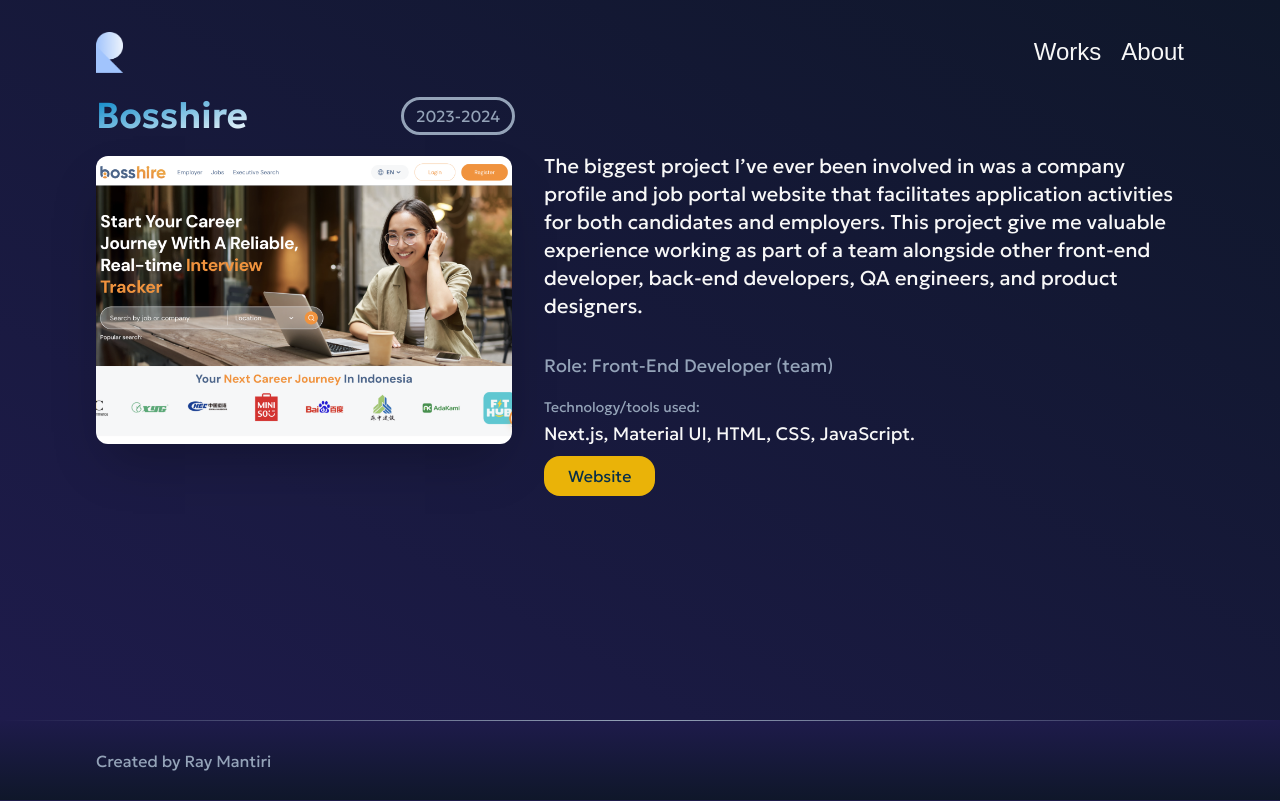
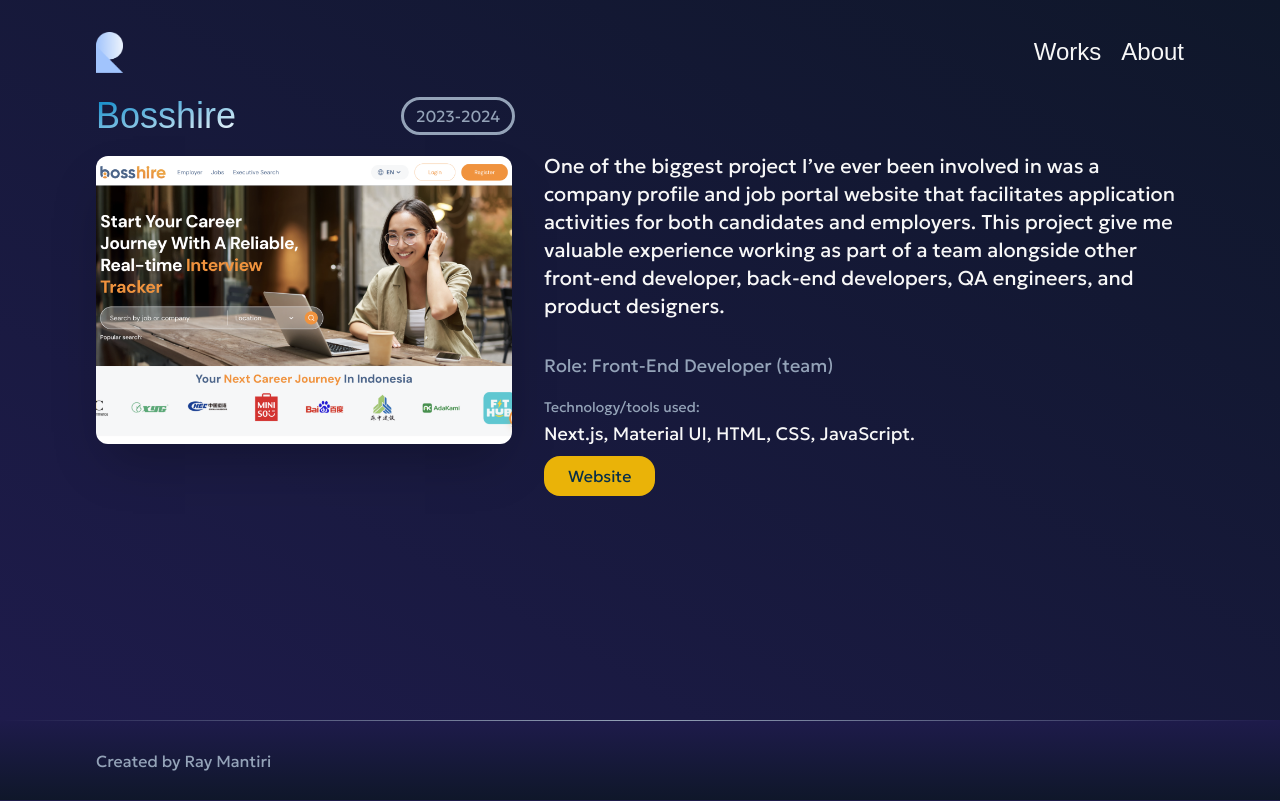
Before and after one commit to rayhanssm/ray-portfolio-v2, a Next.js app: page /works/1 in a window 1280 px wide. Built offline with nearby package versions, Linux system fonts and the light colour scheme; no server answers; some icons are missing; a web font is replaced by a local one.

Commit message:
feat: update content

```diff
--- a/src/components/sections/HeroSection.tsx
+++ b/src/components/sections/HeroSection.tsx
@@ -14,8 +14,8 @@
           </span>
           here!
         </h1>
-        <p className="text-xl font-extralight mb-5 max-w-[500px]">
-          Front-End Developer with 2+ years of experience building web products.
+        <p className="text-xl font-extralight mb-5 max-w-[500px] md:text-left text-center">
+          Front-End Developer with 2+ years of experience | Tech & Design Enthusiast.
         </p>
         <LinkCustom text="Get to Know Me" href={"/about"} />
       </div>
--- a/src/components/views/WorkDetailView.tsx
+++ b/src/components/views/WorkDetailView.tsx
@@ -13,7 +13,7 @@
         <div className="grid grid-cols-1 md:grid-cols-5 gap-1 md:gap-8">
           <div className="col-span-2">
             <div className="flex justify-between items-center mb-5">
-              <h1 className="font-semibold text-4xl bg-gradient-to-br from-sky-600 to-white bg-clip-text text-transparent">
+              <h1 className="font-semibold text-4xl bg-gradient-to-br from-sky-600 to-white bg-clip-text text-transparent title-font">
                 {currentWorkDetail.title}
               </h1>
               <p className="text-slate-400 py-1 px-3 outline rounded-full">
--- a/src/data/worksData.ts
+++ b/src/data/worksData.ts
@@ -1,6 +1,23 @@
 import { IWorksContent } from "@/types/types";
 
 export const worksContent: IWorksContent[] = [
+  {
+    id: "0",
+    image: "/assets/works/works-hashmicro.png",
+    title: "HashMicro",
+    year: "2025-2026",
+    icons: ["mdi:wordpress", "ri:bootstrap-fill", "devicon-plain:php"],
+    role: "Front-End Web Developer (team)",
+    tech: "PHP, HTML, CSS, JavaScript, WordPress, Bootstrap",
+    links: [
+      {
+        title: "Website",
+        url: "https://bosshire.co.id/en/publics/home-page/",
+      },
+    ],
+    description:
+      "Developed and maintained web products for the APAC market using PHP and WordPress. Collaborated in a fast-paced team environment to implement UI/UX designs into functional code, while ensuring technical SEO standards and web performance optimization were consistently met.",
+  },
   {
     id: "1",
     image: "/assets/works/works-bosshire.png",
@@ -16,7 +33,7 @@
       },
     ],
     description:
-      "The biggest project I’ve ever been involved in was a company profile and job portal website that facilitates application activities for both candidates and employers. This project give me valuable experience working as part of a team alongside other front-end developer, back-end developers, QA engineers, and product designers.",
+      "One of the biggest project I’ve ever been involved in was a company profile and job portal website that facilitates application activities for both candidates and employers. This project give me valuable experience working as part of a team alongside other front-end developer, back-end developers, QA engineers, and product designers.",
   },
   {
     id: "2",
```
Also changed, not shown: public/assets/works/works-hashmicro.png (added).
